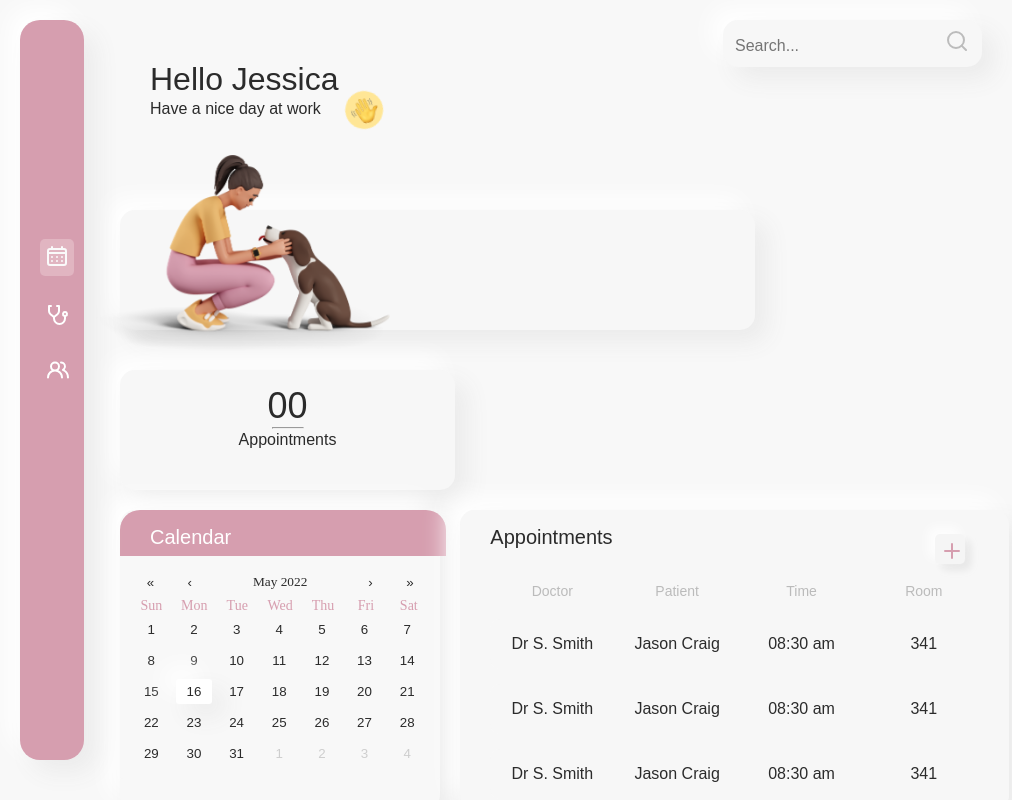
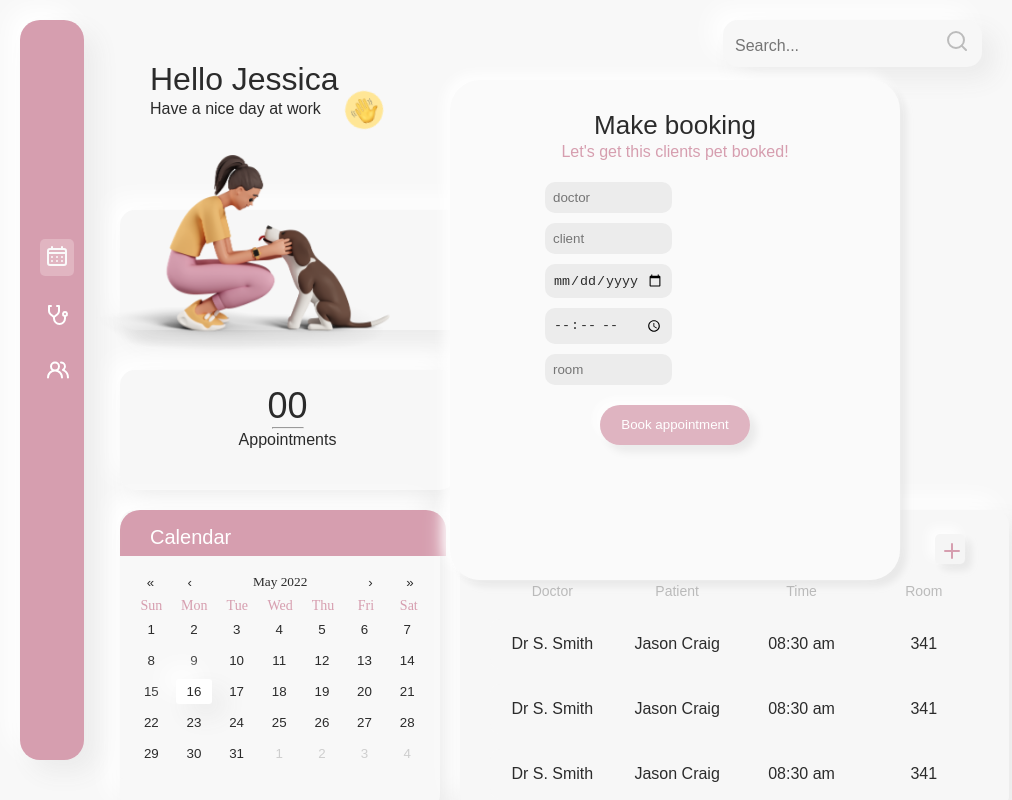
Before and after one commit to AlexaPea/AlexaPettitt_21100290_T2_FinalProject, a React (Create React App) app in the folder myapp/: page / in a window 1280 px wide. Shown: the top 800 px of the page, without its empty margins (0-1012 px from the left). Built offline with nearby package versions, Linux system fonts and the light colour scheme.

Commit message:
Created favicon
Here I created a favicon to appear throughout the pages.

```diff
--- a/myapp/package.json
+++ b/myapp/package.json
@@ -16,6 +16,7 @@
     "react": "^18.1.0",
     "react-calendar": "^3.7.0",
     "react-dom": "^18.1.0",
+    "react-helmet": "^6.1.0",
     "react-router-dom": "^6.3.0",
     "react-scripts": "5.0.1",
     "styled-components": "^5.3.5",
--- a/myapp/src/App.js
+++ b/myapp/src/App.js
@@ -1,4 +1,4 @@
-
+import { useState, useEffect } from 'react'
 import './App.css';
 import{Routes, Route} from 'react-router-dom';
 import{NavLink} from 'react-router-dom';
@@ -8,13 +8,23 @@ import Doctors from './components/Doctors';
 import Patients from './components/Patients';
 import Login from './components/Login';
 import Register from './components/Register'
-// import Calendar from './components/Calendar';
+import Logo from './Images/logo.png';
+import Helmet from "react-helmet";
+
+
 
 
 function App() {
+
+
   return (
     <div className="App">
 
+    <Helmet>
+      <title>PetCare</title>
+      <link rel="icon" href={Logo}/>
+
+    </Helmet>
 
       <Routes>
 
--- a/myapp/src/components/Appointments.js
+++ b/myapp/src/components/Appointments.js
@@ -6,14 +6,33 @@ import searchIcon from "../Images/search_icon.svg";
 import Navigation from './Navigation';
 import Calendar from './Calendar';
 import { UilPlus } from '@iconscout/react-unicons'
+import { useState, useEffect } from 'react'
+import Logo from '../Images/logo.png';
+
+import Helmet from "react-helmet";
 
 
-const Appointments = () => {
+const Appointments = (props) => {
 
+    useEffect(() => {
+        const link = document.querySelector("link[rel~='icon']");
+        if (!link) {
+          link = document.createElement('link');
+          link.rel = 'icon';
+          document.getElementsByTagName('head')[0].appendChild(link);
+        }
+        link.href = {Logo};
+      }, []);
 
     return (
         <div>
+         <Helmet>
+            <title>PetCare</title>
+            <link rel="icon" href={Logo}/>
+         </Helmet>
+
             <Navigation/>
+
 
             <div className='left-panel'>
             <div className='row1'>
@@ -149,6 +168,41 @@ const Appointments = () => {
                 </div>
             </div>
 
+            <div className='appointments-form'>
+                <form>
+                    <div className='heading'>
+                        <h1>Make booking</h1>
+                        <h3>Let's get this clients pet booked!</h3>
+
+                    </div>
+
+                    <div className='new-book-container'>
+                        <input list="docList" className='booking-input' type='text' placeholder='doctor'/>
+                        <datalist id="docList">
+                            <option value="Sarah"/>
+                            <option value="Josh"/>
+                            <option value="Daina"/>
+                            <option value="Tanielle"/>
+                            <option value="Tony"/>
+                        </datalist>
+                        <input list="clientList" className='booking-input' type='text' placeholder='client'/>
+                        <datalist id="clientList">
+                            <option value="Sarah"/>
+                            <option value="Josh"/>
+                            <option value="Daina"/>
+                            <option value="Tanielle"/>
+                            <option value="Tony"/>
+                        </datalist>
+                        <input className='booking-input' type='date' placeholder='Date'/>
+                        <input className='booking-input' type='time' placeholder='time'/>
+                        <input className='booking-input' type='number' placeholder='room'/>
+
+                        <button className='primary-btn' id='btn'>Book appointment</button>
+                    </div>
+
+                </form>
+            </div>
+
         </div>
     );
 };
--- a/myapp/src/components/Doctors.js
+++ b/myapp/src/components/Doctors.js
@@ -4,8 +4,22 @@ import dp from '../Images/placeholder.jpg';
 import family from '../Images/family.png';
 import {UilEdit , UilArrowDown } from '@iconscout/react-unicons';
 import Navigation from './Navigation';
+import Logo from '../Images/logo.png';
+import { useState, useEffect } from 'react'
 
-const Doctors = () => {
+const Doctors = (props) => {
+
+    useEffect(() => {
+        const link = document.querySelector("link[rel~='icon']");
+        if (!link) {
+          link = document.createElement('link');
+          link.rel = 'icon';
+          document.getElementsByTagName('head')[0].appendChild(link);
+        }
+        link.href = {Logo};
+      }, []);
+
+
     return (
         <div className='vet-page'>
                 <Navigation/>
@@ -149,11 +163,25 @@ const Doctors = () => {
                 <div className='book-option'>
                     <h3>New Booking</h3>
                     <div className='book-container'>
-                        <input className='booking-input' type='text' placeholder='doctor'></input>
-                        <input className='booking-input' type='text' placeholder='client'></input>
-                        <input className='booking-input' type='date' placeholder='Date'></input>
-                        <input className='booking-input' type='time' placeholder='time'></input>
-                        <input className='booking-input' type='number' placeholder='room'></input>
+                        <input list="docList" className='booking-input' type='text' placeholder='doctor'/>
+                        <datalist id="docList">
+                            <option value="Sarah"/>
+                            <option value="Josh"/>
+                            <option value="Daina"/>
+                            <option value="Tanielle"/>
+                            <option value="Tony"/>
+                        </datalist>
+                        <input list="clientList" className='booking-input' type='text' placeholder='client'/>
+                        <datalist id="clientList">
+                            <option value="Sarah"/>
+                            <option value="Josh"/>
+                            <option value="Daina"/>
+                            <option value="Tanielle"/>
+                            <option value="Tony"/>
+                        </datalist>
+                        <input className='booking-input' type='date' placeholder='Date'/>
+                        <input className='booking-input' type='time' placeholder='time'/>
+                        <input className='booking-input' type='number' placeholder='room'/>
 
                         <button className='primary-btn' id='btn'>Book appointment</button>
                     </div>
--- a/myapp/src/components/Login.js
+++ b/myapp/src/components/Login.js
@@ -1,8 +1,21 @@
 import React from 'react';
 import loginimg from '../Images/login.png';
 import Logo from '../Images/logo.png';
+import { useState, useEffect } from 'react'
 
-const Login = () => {
+const Login = (props) => {
+
+    useEffect(() => {
+        const link = document.querySelector("link[rel~='icon']");
+        if (!link) {
+          link = document.createElement('link');
+          link.rel = 'icon';
+          document.getElementsByTagName('head')[0].appendChild(link);
+        }
+        link.href = {Logo};
+      }, []);
+
+
     return (
         <div className='login-page'>
 
--- a/myapp/src/components/Patients.js
+++ b/myapp/src/components/Patients.js
@@ -5,8 +5,20 @@ import searchIcon from "../Images/search_icon.svg";
 import dp from '../Images/placeholder.jpg';
 import dog from '../Images/dog.png';
 import Navigation from './Navigation';
+import Logo from '../Images/logo.png';
+import { useState, useEffect } from 'react'
 
-const Patients = () => {
+const Patients = (props) => {
+
+    useEffect(() => {
+        const link = document.querySelector("link[rel~='icon']");
+        if (!link) {
+          link = document.createElement('link');
+          link.rel = 'icon';
+          document.getElementsByTagName('head')[0].appendChild(link);
+        }
+        link.href = {Logo};
+      }, []);
 
     return (
 
--- a/myapp/src/components/Register.js
+++ b/myapp/src/components/Register.js
@@ -1,7 +1,6 @@
 import React from 'react';
 import loginimg from '../Images/login.png';
 import axios from 'axios';
-import { useState } from 'react'
 import { useNavigate } from 'react-router-dom';
 import Okay from '../Images/okay.svg';
 import NotOkay from '../Images/notOkay.svg';
@@ -9,9 +8,21 @@ import NotOkay from '../Images/notOkay.svg';
 import MiniModalLeft from './MiniModalLeft';
 import MiniModalRight from './MiniModalRight';
 import Logo from '../Images/logo.png';
+import { useState, useEffect } from 'react'
 
 
-const Login = () => {
+const Login = (props) => {
+
+    useEffect(() => {
+        const link = document.querySelector("link[rel~='icon']");
+        if (!link) {
+          link = document.createElement('link');
+          link.rel = 'icon';
+          document.getElementsByTagName('head')[0].appendChild(link);
+        }
+        link.href = {Logo};
+      }, []);
+
 
     //about useNavigate
     const navigate = useNavigate();
--- a/myapp/src/index.css
+++ b/myapp/src/index.css
@@ -789,7 +789,7 @@ box-shadow: 12px 12px 24px #ebebeb, -12px -12px 24px #ffffff;
 }
 
 .book-container{
-  background-color: rgb(255, 255, 255);
+  /* background-color: rgb(255, 255, 255); */
   width: 87%;
   margin-left: 12px;
   height:200px;
@@ -797,7 +797,7 @@ box-shadow: 12px 12px 24px #ebebeb, -12px -12px 24px #ffffff;
   padding: 10px;
 }
 .booking-input{
-  background-color: #eaeaea96;
+  background-color: #e2e2e296;
   color: #2b2b2b;
   border: none;
   padding:8px;
@@ -1547,9 +1547,7 @@ margin-top: 1.5px;
 
 }
 
-.plus-icon{
-  margin: 0 auto;
-}
+
 
 /*Tasks*/
 .individual-task{
@@ -1587,3 +1585,46 @@ margin-top: 1.5px;
   color: white;
   margin-left: -8px;
 }
+
+
+/*Appointments form*/
+
+.appointments-form{
+  position: absolute;
+  background-color: #fafafa;
+  height: 500px;
+  width: 450px;
+  margin-top: 80px;
+  margin-left: 450px;
+  border-radius: 30px;
+  box-shadow: -6px -6px 14px rgba(255, 255, 255, .6),
+              -6px -6px 10px rgba(255, 255, 255, .5),
+              6px 6px 8px rgba(255, 255, 255, .075),
+              6px 6px 10px rgba(0, 0, 0, .08);
+
+  /* visibility: hidden; */
+
+}
+
+
+.appointments-form form{
+  padding: 0px;
+
+}
+
+.appointments-form .heading h1{
+  color: #2b2b2b;
+  font-weight: 400;
+  font-size: 26px;
+  text-align: center;
+
+
+}
+.appointments-form h3{
+  color: #D69EAF;
+  font-weight: 300;
+  font-size: 16px;
+  text-align: center;
+  margin-top: -15px;
+
+}
```
Also changed, not shown: myapp/src/Images/logo2.png (added), 1 other file (tests, documents, lock files or other folders).
